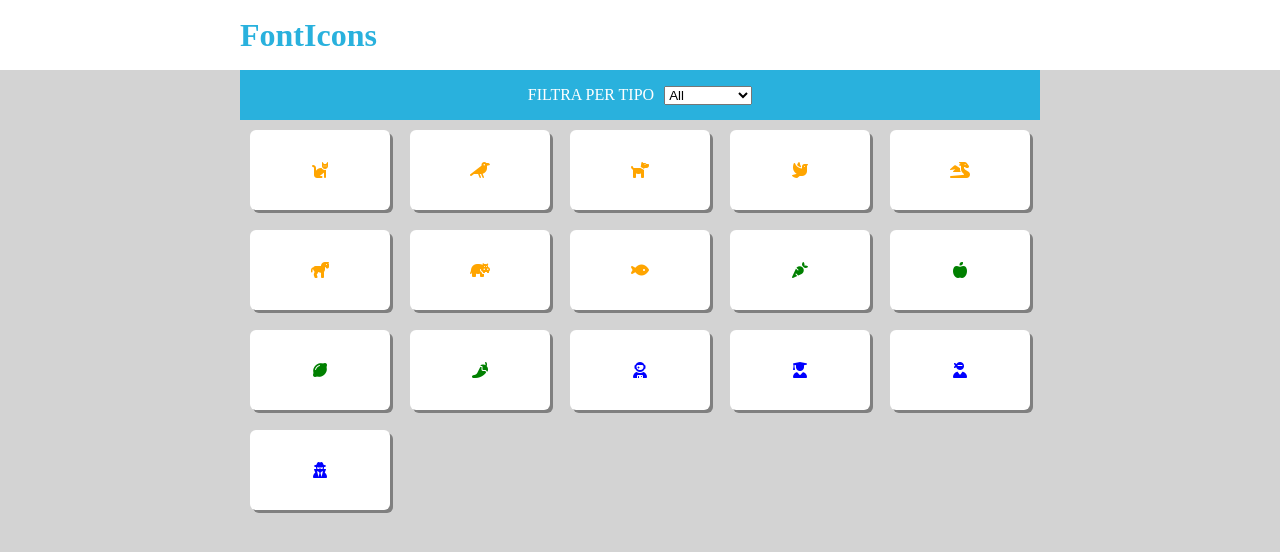
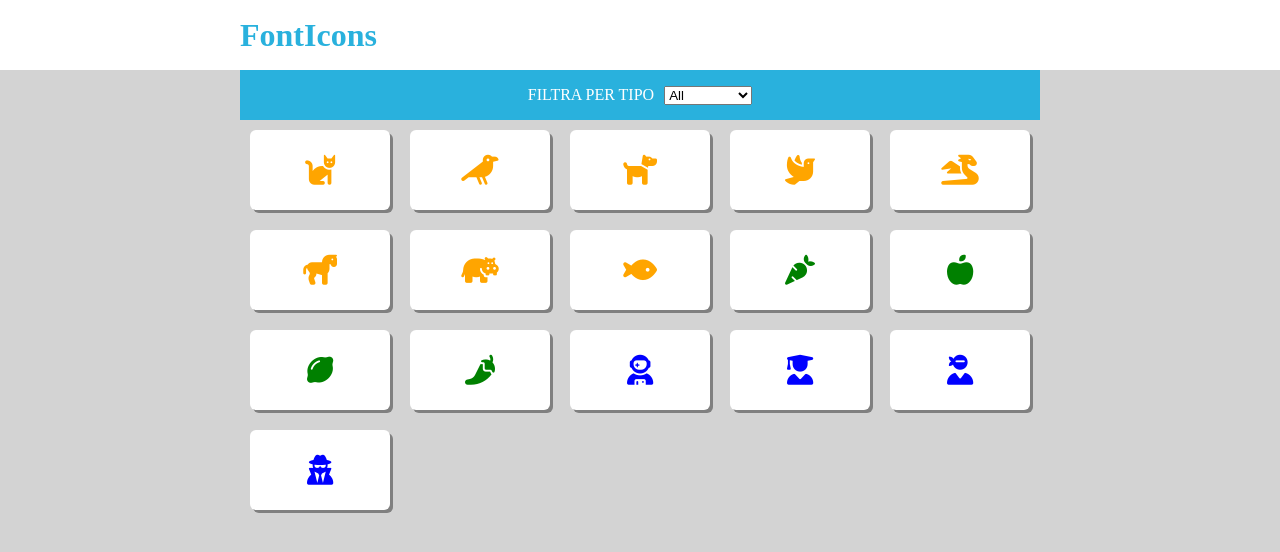
Before and after one commit to AndreaFermo/js-es6-icons, a plain HTML site: page index.html in a window 1280 px wide. Drawn offline with Linux system fonts and the light colour scheme.

Commit message:
modifica grandezza icone

```diff
--- a/css/style.css
+++ b/css/style.css
@@ -54,3 +54,7 @@ label {
     border-radius: 6px;
     box-shadow: 3px 3px gray;
 }
+
+i {
+    font-size: 30px;
+}
```
